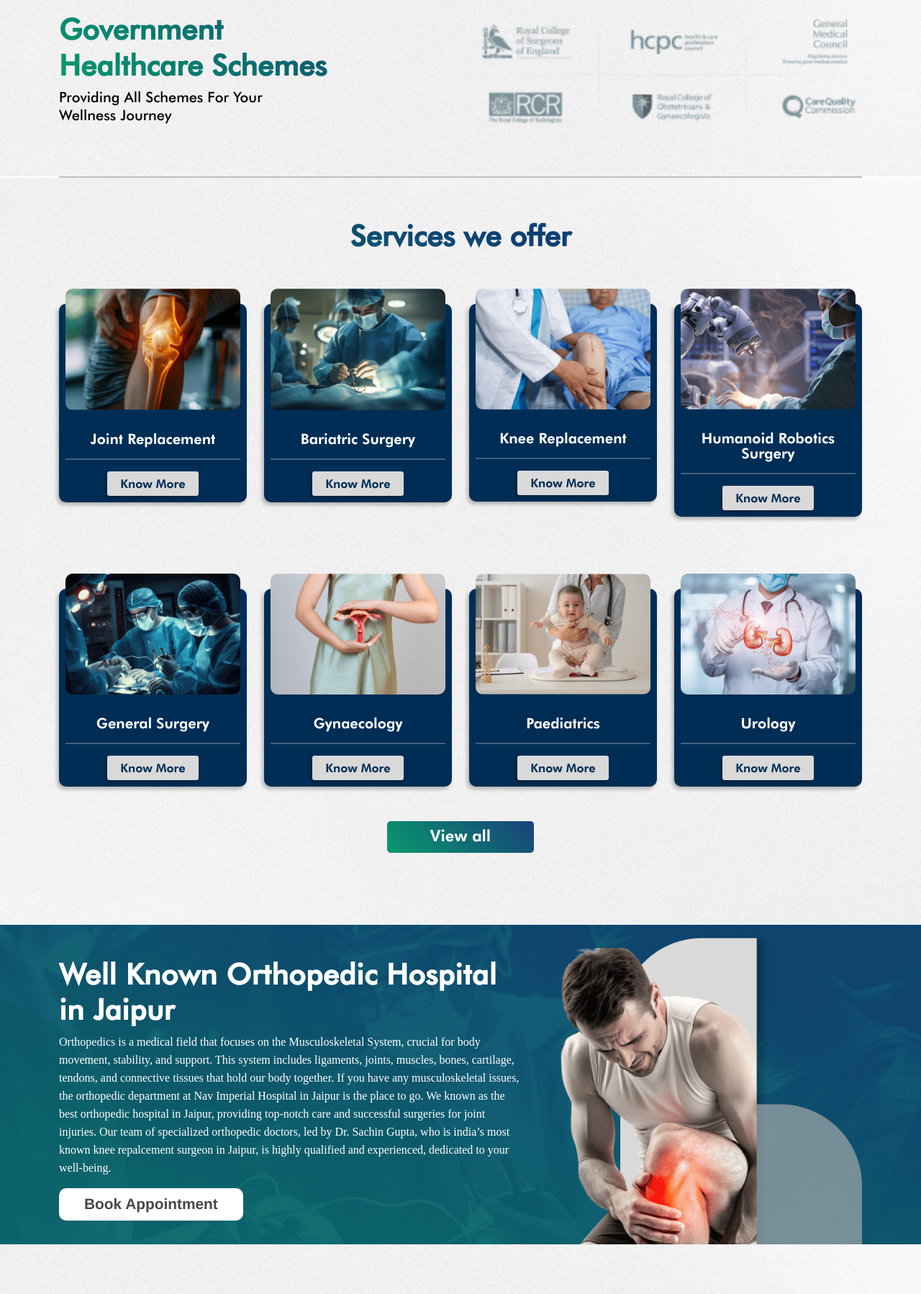
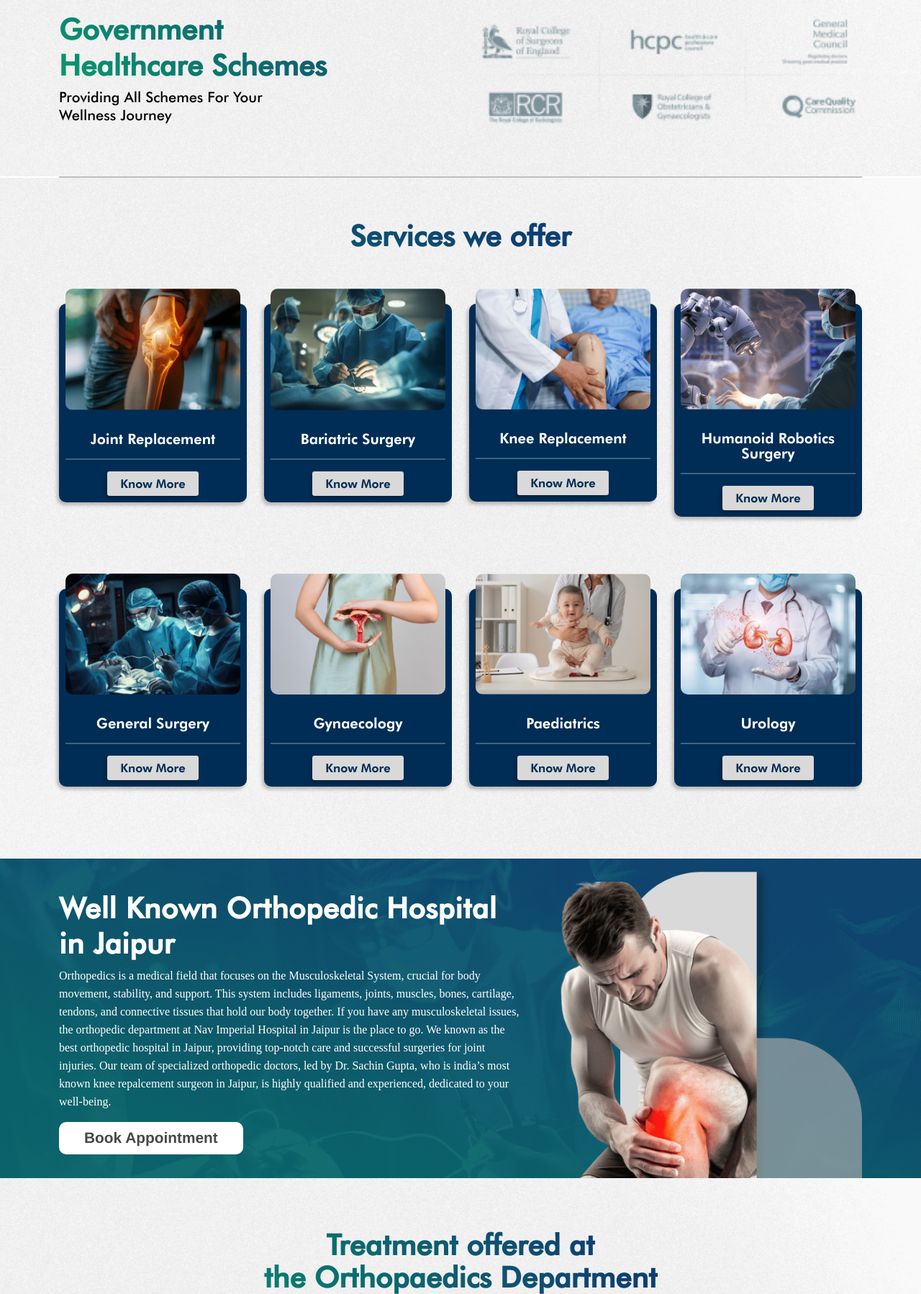
Before and after one commit to ItsAniketFrontend/Nav-Imperial, a PHP site: page / in a window 1280 px wide. Shown: the part 1265-3063 px from the top of the page at 72% size. Run offline with PHP 8.4, Linux system fonts and the light colour scheme; some libraries are stand-ins or nearby versions; some web fonts are replaced.

Commit message:
New Pages and Home Page Done

```diff
--- a/header.php
+++ b/header.php
@@ -47,7 +47,7 @@
               </a>
               <ul class="dropdown-menu">
                 <li><a class="dropdown-item" href="about-us.php">Know Us</a></li>
-                <li><a class="dropdown-item" href="doctors.php">Our Doctors</a></li>
+                <li><a class="dropdown-item" href="our-doctor.php">Our Doctors</a></li>
               </ul>
             </li>
             <li class="nav-item dropdown">
@@ -69,21 +69,21 @@
                 <li><a class="dropdown-item" href="about-us.php">Neurosurgery</a></li>
                 <li><a class="dropdown-item" href="dietetics-department.php">Dietetics Department</a></li>
                 <li><a class="dropdown-item" href="best-ent-hospital-in-jaipur.php">ENT</a></li>
-                <li><a class="dropdown-item" href="doctors.php">Orthopedics</a></li>
+                <!-- <li><a class="dropdown-item" href="doctors.php">Orthopedics</a></li> -->
               </ul>
             </li>
             <li class="nav-item px-2">
-              <a class="nav-link">Blog</a>
+              <a class="nav-link" href="blog.php">Blog</a>
             </li>
             <li class="nav-item px-2">
               <a class="nav-link" href="#">Review Us</a>
             </li>
             <li class="nav-item px-2">
-              <a class="nav-link" href="contact.php">Contact Us</a>
+              <a class="nav-link" href="contact-us.php">Contact Us</a>
             </li>
           </ul>
         </div>
-        <button><a href="">Book Appointment</a></button>
+        <button><a href="contact-us.php">Book Appointment</a></button>
       </div>
     </nav>
   </div>
--- a/index.php
+++ b/index.php
@@ -44,19 +44,9 @@
                     </div>
                     <div class="col-lg-6 col-12">
                         <h2>India's Most Trusted Orthopedic Hospital in Jaipur</h2>
-                        <p>NAV Imperial Hospital and Research Centre are one of the best orthopedic hospital in Jaipur,
-                            Rajasthan headed by "Dr Sachin Gupta"(Orthopedic and Joint replacement Surgeon) & "Dr Mahesh
-                            Jangir" (Bariatric and Laparoscopic Surgeon). Our state-of-the-art hospital focuses on
-                            providing World Class Services with modern amenities and infrastructure, We have 24/7
-                            availability of anaesthesia, ambulances, hygienic ICU, clean private wards, doctors, and
-                            nurses who provide timely personalized services. We render our best health care services for
-                            all types of ailments including orthopaedic trauma, arthritis, spinal cord injury, sports
-                            injury, back pain, breast cancer, gallstone, bowel diseases, piles, hernia, etc. Nav
-                            Imperial Hospital, a leading private hospital in Jaipur believes in the popular saying
-                            prevention is better than cure, therefore we provide our patients with the best technologies
-                            including advanced laparoscopic surgery that helps in painless surgeries.</p>
+                        <p>NAV Imperial Hospital and Research Centre are one of the best orthopedic hospital in Jaipur, Rajasthan headed by "Dr Sachin Gupta"(Orthopedic and Joint replacement Surgeon) & "Dr Mahesh Jangir" (Bariatric and Laparoscopic Surgeon). Our state-of-the-art hospital focuses on providing World Class Services with modern amenities and infrastructure, We have 24/7 availability of anaesthesia, ambulances, hygienic ICU, clean private wards, doctors, and nurses who provide timely personalized services. We render our best health care services for all types of ailments including orthopaedic trauma, arthritis, spinal cord injury, sports injury, back pain, breast cancer, gallstone, bowel diseases, piles, hernia, etc. Nav Imperial Hospital, a leading private hospital in Jaipur believes in the popular saying prevention is better than cure, therefore we provide our patients with the best technologies including advanced laparoscopic surgery that helps in painless surgeries.</p>
                         <div class="d-flex align-items-center justify-content-center">
-                            <button><a href="">Know More</a></button>
+                            <button><a href="about-us.php">Know More</a></button>
                         </div>
                     </div>
                 </div>
@@ -162,9 +152,9 @@
                         </div>
                     </div>
                 </div>
-                <div class="d-flex align-items-center justify-content-center mt-5">
+                <!-- <div class="d-flex align-items-center justify-content-center mt-5">
                     <button><a href="">View all</a></button>
-                </div>
+                </div> -->
             </div>
         </section>
 
@@ -173,15 +163,8 @@
                 <div class="row">
                     <div class="col-lg-7 d-flex justify-content-center flex-column">
                         <h2>Well Known Orthopedic Hospital in Jaipur</h2>
-                        <p>Orthopedics is a medical field that focuses on the Musculoskeletal System, crucial for body
-                            movement, stability, and support. This system includes ligaments, joints, muscles, bones,
-                            cartilage, tendons, and connective tissues that hold our body together. If you have any
-                            musculoskeletal issues, the orthopedic department at Nav Imperial Hospital in Jaipur is the
-                            place to go. We known as the best orthopedic hospital in Jaipur, providing top-notch care
-                            and successful surgeries for joint injuries. Our team of specialized orthopedic doctors, led
-                            by Dr. Sachin Gupta, who is india’s most known knee repalcement surgeon in Jaipur, is highly
-                            qualified and experienced, dedicated to your well-being.</p>
-                        <button><a href="">Book Appointment</a></button>
+                        <p>Orthopedics is a medical field that focuses on the Musculoskeletal System, crucial for body movement, stability, and support. This system includes ligaments, joints, muscles, bones, cartilage, tendons, and connective tissues that hold our body together. If you have any musculoskeletal issues, the orthopedic department at Nav Imperial Hospital in Jaipur is the place to go. We known as the best orthopedic hospital in Jaipur, providing top-notch care and successful surgeries for joint injuries. Our team of specialized orthopedic doctors, led by Dr. Sachin Gupta, who is india’s most known knee repalcement surgeon in Jaipur, is highly qualified and experienced, dedicated to your well-being.</p>
+                        <button><a href="contact-us.php">Book Appointment</a></button>
                     </div>
                     <div class="col-lg-5">
                         <img src="Images/home-orthopedic.png" class="img-fluid" alt="">
@@ -254,7 +237,7 @@
                     </div>
                 </div>
                 <div class="d-flex justify-content-center align-items-center mt-5">
-                    <button><a href="">Book Appointment</a></button>
+                    <button><a href="contact-us.php">Book Appointment</a></button>
                 </div>
             </div>
         </section>
@@ -351,7 +334,7 @@
                     </div>
                 </div>
                 <div class="d-flex mt-5 justify-content-center align-items-center">
-                    <button><a href="">Our Doctors</a></button>
+                    <button><a href="our-doctor.php">Our Doctors</a></button>
                 </div>
             </div>
         </section>
```
Also changed, not shown: contact-us.php (renamed from contact.php), our-doctor.php (renamed from doctors.php).
